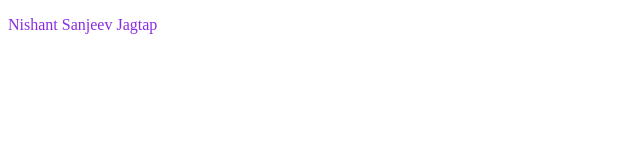
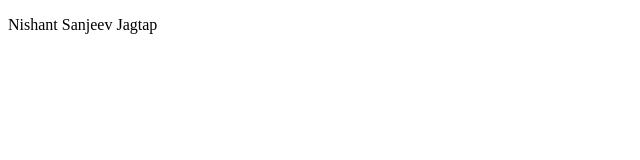
Before and after one commit to NishantSanjeevJagtap/Demo01, a plain HTML site: page index.html in a window 1280 px wide. Shown: the whole page, without its empty margins (0-640 px from the left). Drawn offline with Linux system fonts and the light colour scheme.

Commit message:
Update Style.css

```diff
--- a/Style.css
+++ b/Style.css
@@ -1,3 +1,3 @@
 p{
-    color: blueviolet;
+    color: blueviole;
 }
```
